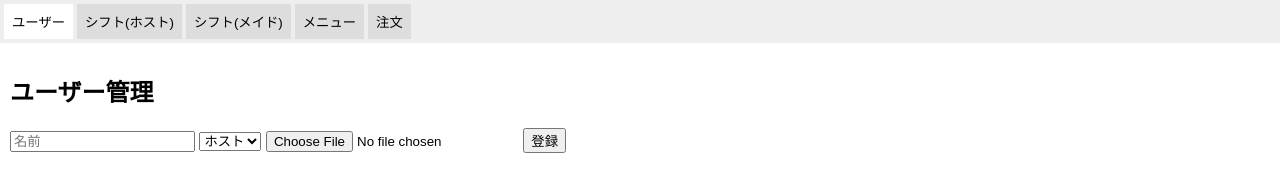
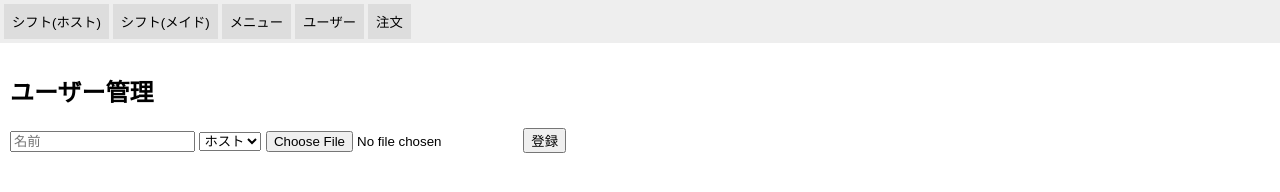
Before and after one commit to yuuyuu661/maidhost, a website: page public/index.html in a window 1280 px wide. Drawn offline with Linux system fonts and the light colour scheme; no server answers.

Commit message:
Update index.html

```diff
--- a/public/index.html
+++ b/public/index.html
@@ -3,11 +3,11 @@
 <title>管理サイト</title><link rel="stylesheet" href="style.css"></head>
 <body>
 <div id="tabs">
-<button class="tab active" data-panel="users">ユーザー</button>
-<button class="tab" data-panel="shift-host">シフト(ホスト)</button>
-<button class="tab" data-panel="shift-maid">シフト(メイド)</button>
-<button class="tab" data-panel="menu">メニュー</button>
-<button class="tab" data-panel="order">注文</button>
+  <button class="tab" data-panel="shift-host">シフト(ホスト)</button>
+  <button class="tab" data-panel="shift-maid">シフト(メイド)</button>
+  <button class="tab" data-panel="menu">メニュー</button>
+  <button class="tab" data-panel="users">ユーザー</button>
+  <button class="tab" data-panel="order">注文</button>
 </div>
 
 <div id="panel-users" class="panel active">
```
